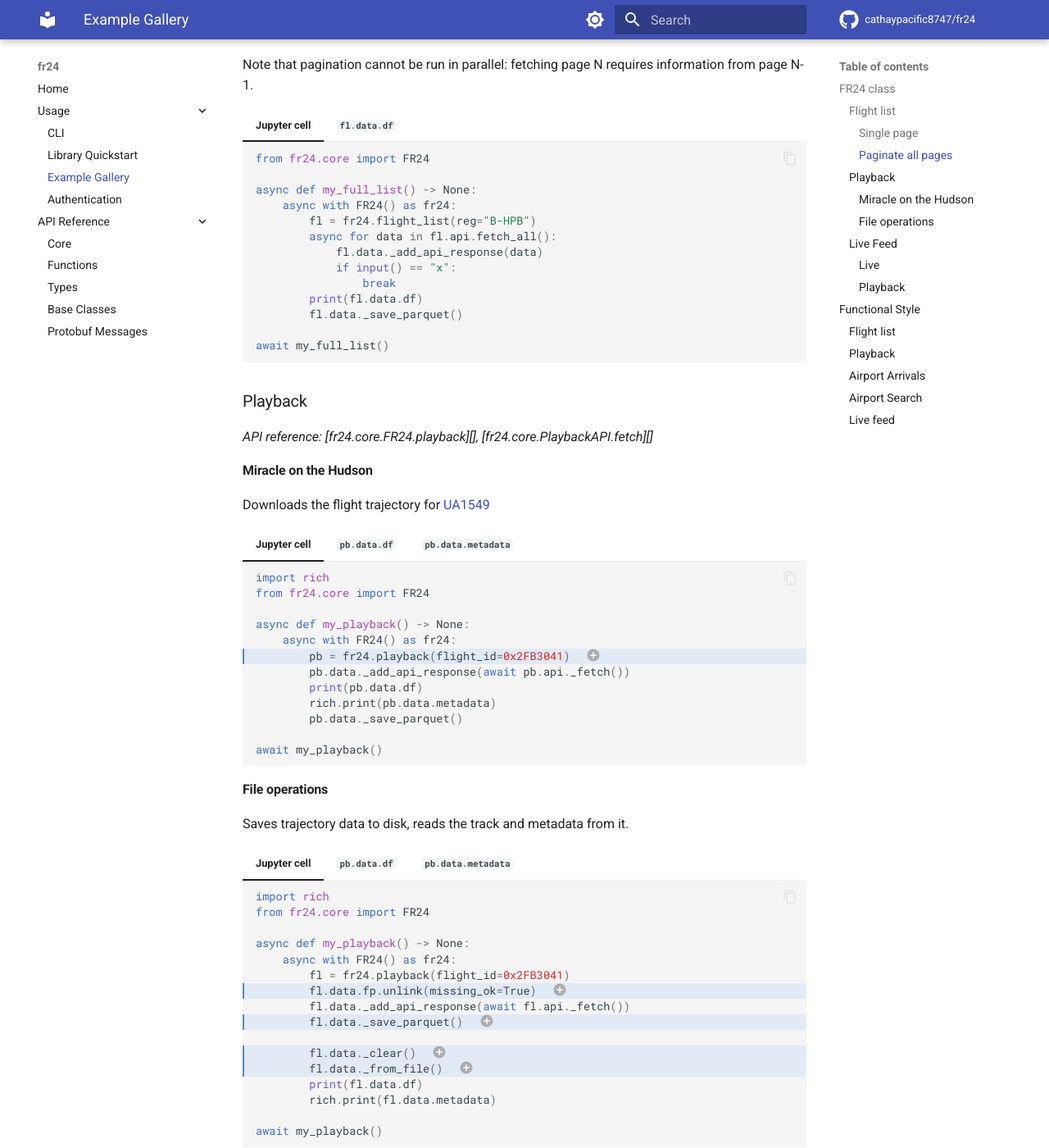
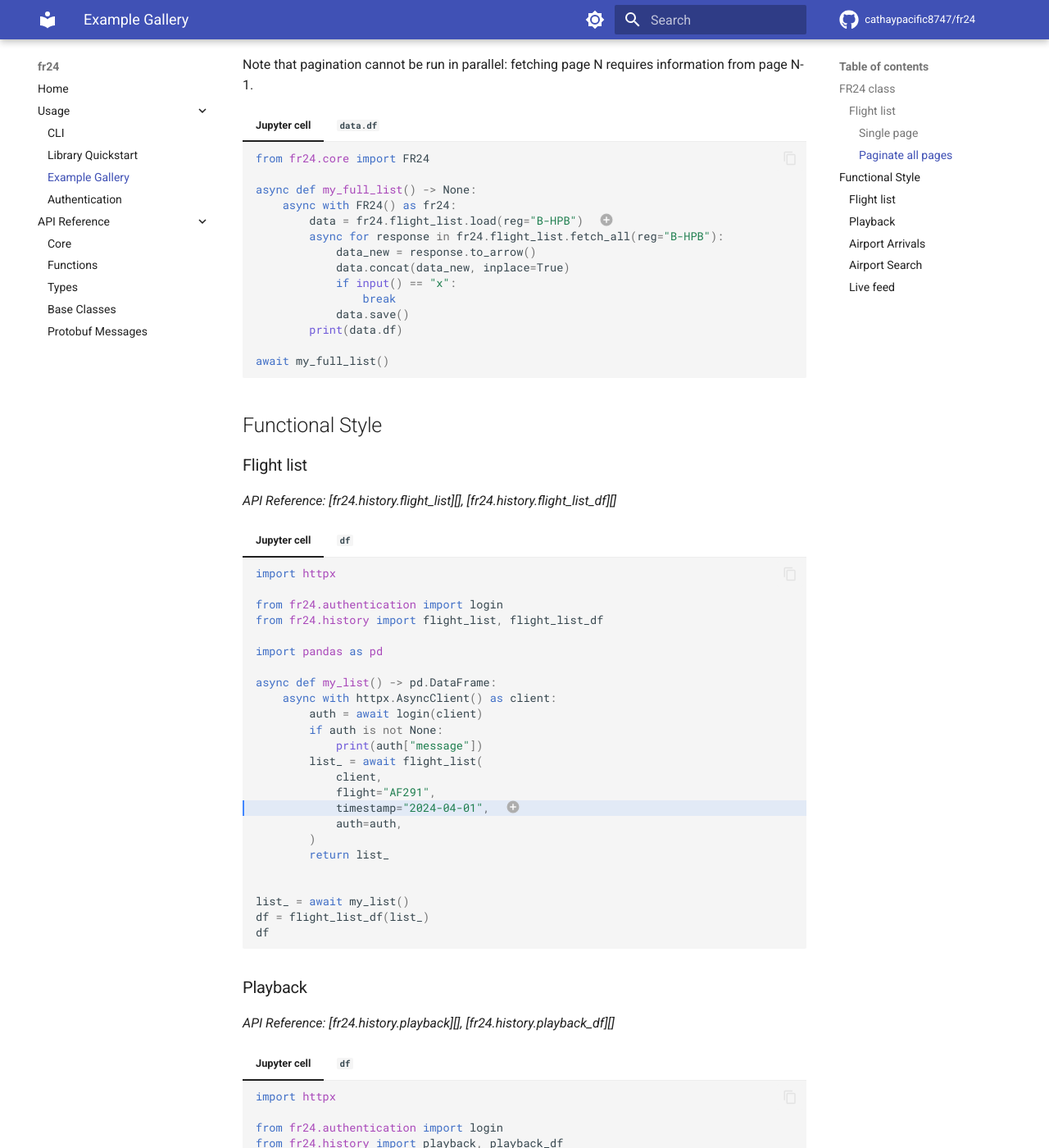
Before and after one commit to cathaypacific8747/fr24, an MkDocs documentation site: the page built from docs/usage/examples.md, in a window 1280 px wide and 1400 px high, scrolled down 778 px. Shown: the whole window at 82% size. Built offline with MkDocs 1.6.1 and Material for MkDocs 9.7.7, drawn with Linux system fonts in a browser that asks for light colours; comment, search, counter and statistics services are not loaded; some of the changed text lies outside the part shown.

Commit message:
refactor(core): simplify base classes, fix flight list tests

````diff
--- a/docs/usage/examples.md
+++ b/docs/usage/examples.md
@@ -5,7 +5,7 @@
 ## `FR24` class
 
 ### Flight list
-*API reference: [fr24.core.FR24.flight_list][], [fr24.core.FlightListAPI.fetch][], [fr24.core.FlightListAPI.fetch_all][]*
+*API reference: [fr24.core.FlightListService][], [fr24.core.FlightListService.fetch][], [fr24.core.FlightListService.fetch_all][]*
 
 #### Single page
 === "Jupyter cell"
@@ -14,7 +14,7 @@
     --8<-- "docs/usage/scripts/10_flight_list.py:script0"
     ```
 
-=== "`fl.data.df`"
+=== "`data.df`"
 
     ```
     --8<-- "docs/usage/scripts/10_flight_list.py:df0"
@@ -31,12 +31,14 @@
     --8<-- "docs/usage/scripts/10_flight_list.py:script1"
     ```
 
-=== "`fl.data.df`"
+    1. First attempt to load existing table from the cache, otherwise it creates an empty in-memory arrow table for us to concat to.
+
+=== "`data.df`"
 
     ```
     --8<-- "docs/usage/scripts/10_flight_list.py:df1"
     ```
-
+<!--
 ### Playback
 *API reference: [fr24.core.FR24.playback][], [fr24.core.PlaybackAPI.fetch][]*
 
@@ -127,7 +129,7 @@
 
     ```
     --8<-- "docs/usage/scripts/12_livefeed.py:df2"
-    ```
+    ``` -->
 
 ## Functional Style
 ### Flight list
--- a/docs/usage/quickstart.md
+++ b/docs/usage/quickstart.md
@@ -37,10 +37,10 @@
 - Manages a shared HTTP client and authentication state
 - Has three services:
     - [**Live Feed**][fr24.core.FR24.livefeed]: snapshot of all aircraft state vectors
-    - [**Flight List**][fr24.core.FR24.flight_list]: all historical flights for a given aircraft registration or flight number
+    - [**Flight List**][fr24.core.FlightListService]: all historical flights for a given aircraft registration or flight number
     - [**Playback**][fr24.core.FR24.playback]: historical trajectory for one flight.
 
-Each service has its own `.api.fetch()` method to retrieve raw data from the API. The `.data.*` methods can then be used perform file-based operations, such as writing to disk and downstream `pandas` operations.
+Each service has its own async `.fetch()` method to retrieve raw data from the API. `.to_arrow()` can then be used to transform to an Apache Arrow table, and used to perform caching and downstream `pandas` operations.
 
 Here is an example for using the [**Live Feed**][fr24.core.FR24.livefeed] service:
 
@@ -74,7 +74,7 @@
 
     See [authentication](./authentication.md) for more details.
 
-??? question "How to pass in my own HTTPX client?"
+!!! question "How to pass in my own HTTPX client?"
 
     To share clients across code, pass it into the [fr24.core.FR24][] constructor.
 
--- a/docs/usage/scripts/10_flight_list.py
+++ b/docs/usage/scripts/10_flight_list.py
@@ -6,10 +6,10 @@
 
 async def my_list() -> None:
     async with FR24() as fr24:
-        fl = fr24.flight_list(reg="B-HPB")
-        fl.data._add_api_response(await fl.api._fetch())
-        print(fl.data.df)
-        fl.data._save_parquet()
+        response = await fr24.flight_list.fetch(reg="B-HPB")
+        data = response.to_arrow()
+        print(data.df)
+        data.save()
 
 await my_list()
 # --8<-- [end:script0]
@@ -35,13 +35,14 @@
 
 async def my_full_list() -> None:
     async with FR24() as fr24:
-        fl = fr24.flight_list(reg="B-HPB")
-        async for data in fl.api.fetch_all():
-            fl.data._add_api_response(data)
+        data = fr24.flight_list.load(reg="B-HPB")  # (1)!
+        async for response in fr24.flight_list.fetch_all(reg="B-HPB"):
+            data_new = response.to_arrow()
+            data.concat(data_new, inplace=True)
             if input() == "x":
                 break
-        print(fl.data.df)
-        fl.data._save_parquet()
+            data.save()
+        print(data.df)
 
 await my_full_list()
 # --8<-- [end:script1]
@@ -77,31 +78,3 @@
 ...
 # --8<-- [end:df1]
 """
-#%%
-from fr24.core import FR24
-
-async def my_list():
-    async with FR24() as fr24:
-        # await fr24.login()
-        raw = await fr24.flight_list.fetch(reg="b-hPb", limit=2)
-        return raw.to_arrow()
-
-data = await my_list()
-data.df
-#%%
-data.save()
-#%%
-from fr24.core import FR24
-
-async def add():
-    async with FR24() as fr24:
-        existing = fr24.flight_list.load(reg="b-hpb")
-        async for raw in fr24.flight_list.fetch_all(reg="b-hPb"):
-            print(raw)
-            existing = existing.concat(raw)
-        return existing
-
-data2 = await add()
-data2.df
-# %%
-data2.save()
````
Also changed, not shown: 7 other files.
